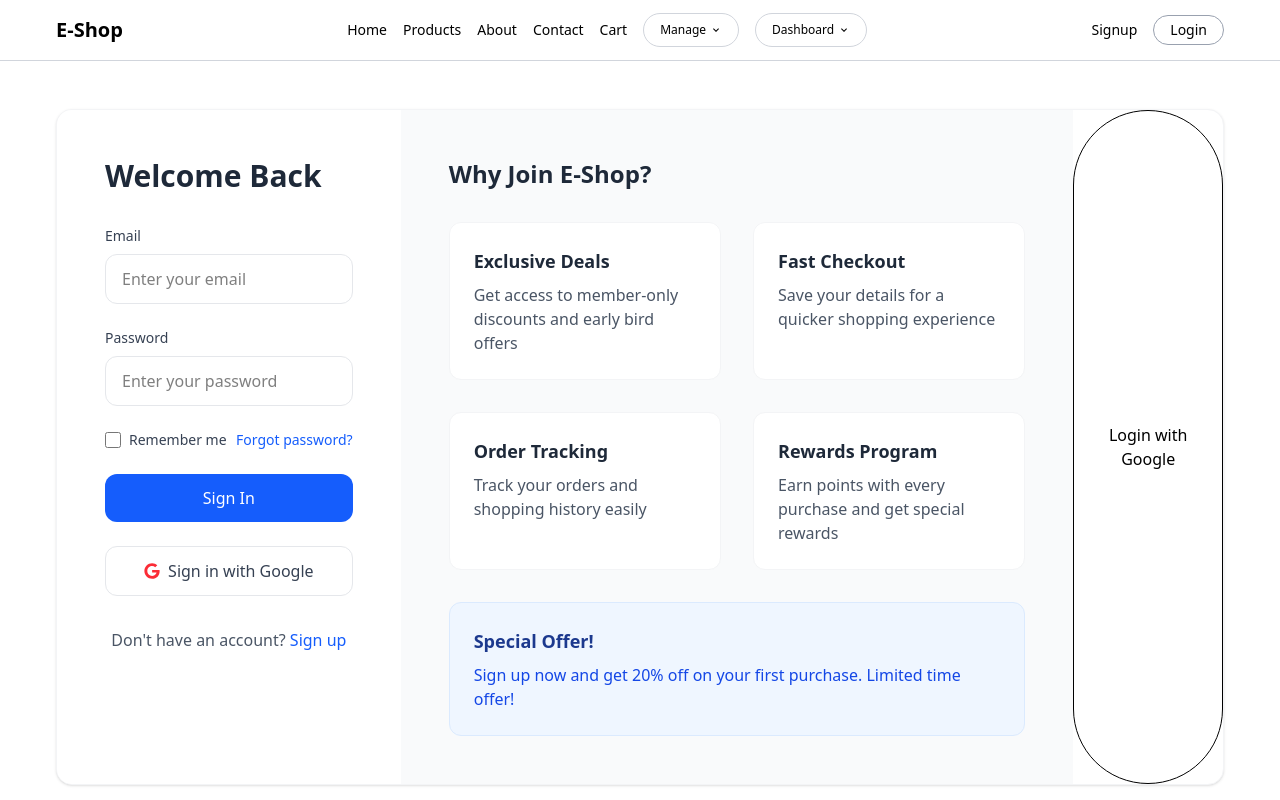
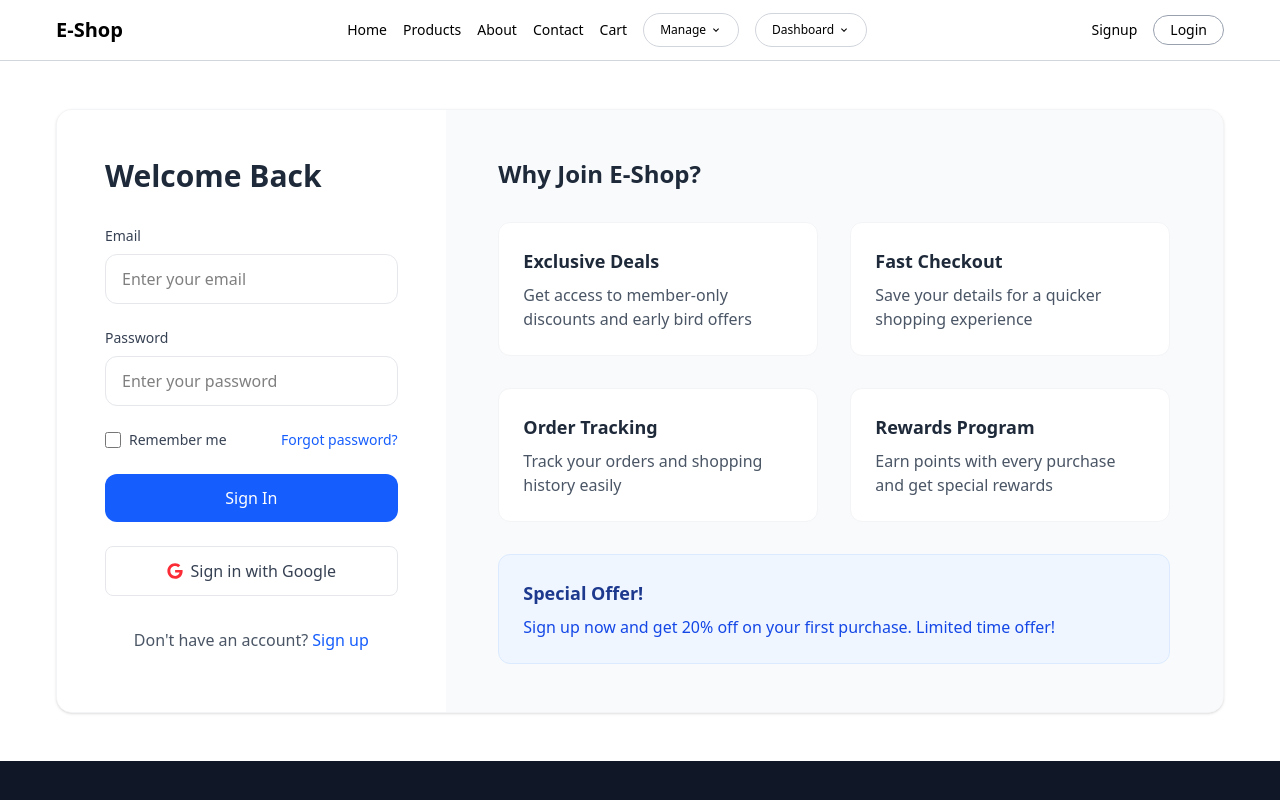
Before and after one commit to aashikur/ecom, a Next.js app in the folder ecom/ecom/: page /login in a window 1280 px wide. Shown: the top 800 px of the page. Built offline with nearby package versions, Linux system fonts and the light colour scheme; no server answers.

Commit message:
Google Login Next-JS Success

```diff
--- a/ecom/ecom/app/(auth)/login/page.jsx
+++ b/ecom/ecom/app/(auth)/login/page.jsx
@@ -81,12 +81,19 @@
                                 </form>
 
                                 {/* Google Sign In */}
-                                <div className="mt-6">
+                                <div className="mt-6 hidden">
                                     <button className="w-full flex items-center justify-center gap-2 bg-white border border-gray-200 text-gray-700 py-3 px-6 rounded-xl font-medium hover:bg-gray-50 transition-colors">
                                         <FaGoogle className="text-red-500" />
                                         Sign in with Google
                                     </button>
                                 </div>
+
+
+                                {/* Google Sign In */}
+                               <div className='my-6 flex justify-center'>
+                                 <AuthButton className="w-full py-3 text-center" />
+                               </div>
+
 
                                 {/* Sign Up Link */}
                                 <p className="mt-8 text-center text-gray-600">
@@ -129,7 +136,6 @@
                             </div>
                         </div>
 
-                        <AuthButton/>
 
 
                     </div>
--- a/ecom/ecom/app/components/AuthButton.jsx
+++ b/ecom/ecom/app/components/AuthButton.jsx
@@ -1,17 +1,35 @@
 "use client";
 import { signIn, signOut, useSession } from "next-auth/react";
+import { FaGoogle } from "react-icons/fa";
+import { BiLogOut } from "react-icons/bi";
+import Image from "next/image";
 
-const AuthButton = () => {
+const AuthButton = ({ className = "" }) => {
     const { data: session } = useSession();
 
     if (session) {
         return (
-      <div className="flex items-center gap-2">
-        <p>{session.user.name}</p>
+            <div className="flex items-center gap-4">
+                <div className="flex items-center gap-3">
+                    {session.user.image && (
+                        <div className="relative h-8 w-8 rounded-full overflow-hidden">
+                            <Image
+                                src={session?.user.image}
+                                alt={session?.user.name}
+                                fill
+                                className="object-cover"
+                            />
+                        </div>
+                    )}
+                    <p className="text-gray-700 font-medium truncate max-w-[120px]">
+                        {session.user.name}
+                    </p>
+                </div>
                 <button
                     onClick={() => signOut()}
-          className="border px-4 py-1 rounded-full"
+                    className="flex items-center gap-2 px-4 py-2 rounded-lg border border-red-200 text-red-600 hover:bg-red-50 transition-all duration-300 font-medium"
                 >
+                    <BiLogOut className="text-lg" />
                     Logout
                 </button>
             </div>
@@ -21,9 +39,10 @@
     return (
         <button
             onClick={() => signIn("google")}
-      className="border px-4 py-1 rounded-full"
+            className={`flex items-center justify-center gap-2 px-6 py-2 rounded-lg border border-gray-200 hover:border-blue-500 hover:bg-blue-50 text-gray-700 hover:text-blue-600 transition-all duration-300 font-medium ${className}`}
         >
-      Login with Google
+            <FaGoogle className="text-red-500" />
+            Sign in with Google
         </button>
     );
 };
--- a/ecom/ecom/next.config.mjs
+++ b/ecom/ecom/next.config.mjs
@@ -1,6 +1,8 @@
 /** @type {import('next').NextConfig} */
 const nextConfig = {
     images: {
+            domains: ['lh3.googleusercontent.com'],
+
         remotePatterns: [
             {
                 protocol: 'https',
```
Lines whose indentation alone changed are shown as unchanged.
